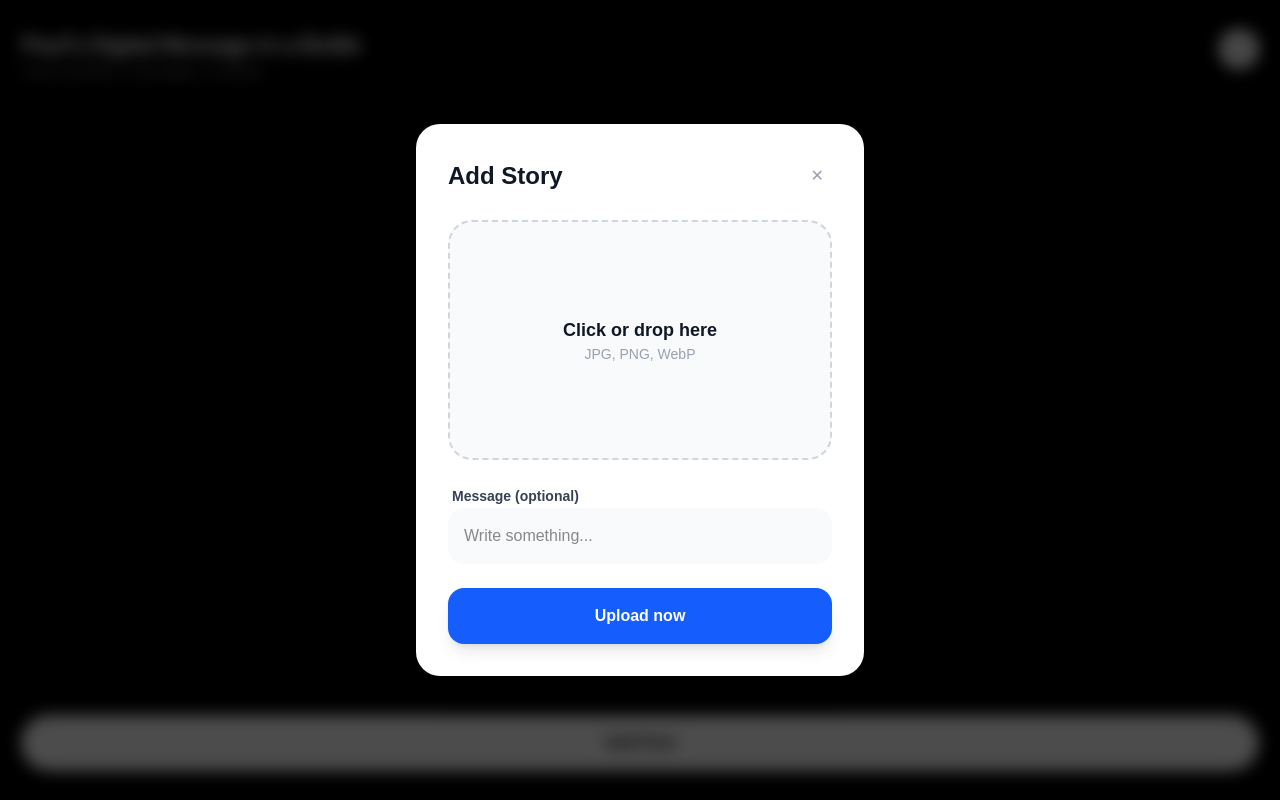
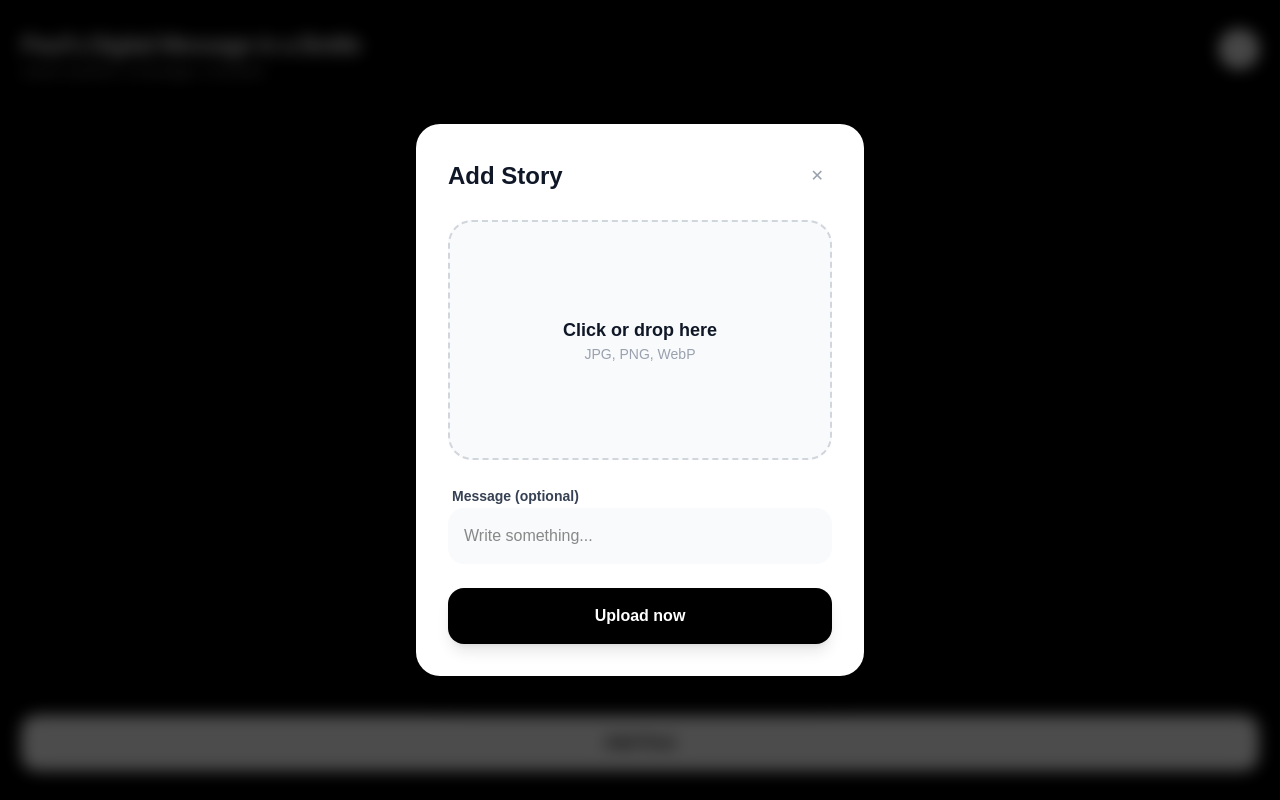
Before and after one commit to paulwoerks/shuffleboard, a Next.js app: page / in a window 1280 px wide. Both pictures are taken after a click on the button "Add Post". Built offline with nearby package versions, Linux system fonts and the light colour scheme; no server answers; the database is empty.

Commit message:
Theme changes

```diff
--- a/src/app/globals.css
+++ b/src/app/globals.css
@@ -12,13 +12,6 @@
   --font-mono: var(--font-geist-mono);
 }
 
-@media (prefers-color-scheme: dark) {
-  :root {
-    --background: #0a0a0a;
-    --foreground: #ededed;
-  }
-}
-
 body {
   background: var(--background);
   color: var(--foreground);
--- a/src/app/page.tsx
+++ b/src/app/page.tsx
@@ -93,7 +93,7 @@ export default function Home() {
       <footer className="w-full py-6 px-4 shrink-0">
         <button
           onClick={() => setIsModalOpen(true)}
-          className="w-full py-4 bg-white text-black rounded-full font-bold shadow-2xl active:scale-95 transition-all z-50 relative"
+          className="w-full py-4 bg-white text-black rounded-2xl font-bold shadow-2xl hover:bg-pink-500 hover:text-white active:scale-95 transition-all z-50 relative"
         >
           {t.home.uploadBtn}
         </button>
--- a/src/components/UploadModal.tsx
+++ b/src/components/UploadModal.tsx
@@ -87,8 +87,8 @@ export default function UploadModal({ isOpen, onClose, onUploadSuccess, loading,
                         onDragLeave={() => setIsDragging(false)}
                         onDrop={handleDrop}
                         className={`relative group cursor-pointer border-2 border-dashed rounded-3xl transition-all flex flex-col items-center justify-center overflow-hidden h-60
-                            ${isDragging ? 'border-blue-600 bg-blue-50' : 'border-gray-300 bg-gray-50 hover:border-blue-400'}
-                            ${preview ? 'border-blue-500' : ''}`}
+                            ${isDragging ? 'border-pink-500 bg-blue-50' : 'border-gray-300 bg-gray-50 hover:border-pink-500'}
+                            ${preview ? 'border-gray-500' : ''}`}
                     >
                         {preview ? (
                             <img src={preview} alt="Preview" className="w-full h-full object-cover" />
@@ -113,14 +113,14 @@ export default function UploadModal({ isOpen, onClose, onUploadSuccess, loading,
                             type="text"
                             name="comment"
                             placeholder={t.uploadModal.placeholder}
-                            className="w-full p-4 bg-gray-50 border-none rounded-2xl focus:ring-2 focus:ring-blue-500 outline-none"
+                            className="w-full p-4 bg-gray-50 border-none rounded-2xl focus:ring-2 focus:ring-pink-500 outline-none"
                         />
                     </div>
 
                     <button
                         type="submit"
                         disabled={loading}
-                        className="w-full py-4 rounded-2xl font-bold text-white bg-blue-600 hover:bg-blue-700 shadow-lg active:scale-95 disabled:bg-gray-300"
+                        className="w-full py-4 rounded-2xl font-bold text-white bg-black hover:bg-pink-600 shadow-lg active:scale-95 disabled:bg-gray-300"
                     >
                         {loading ? t.uploadModal.uploading : t.uploadModal.submitBtn}
                     </button>
```
